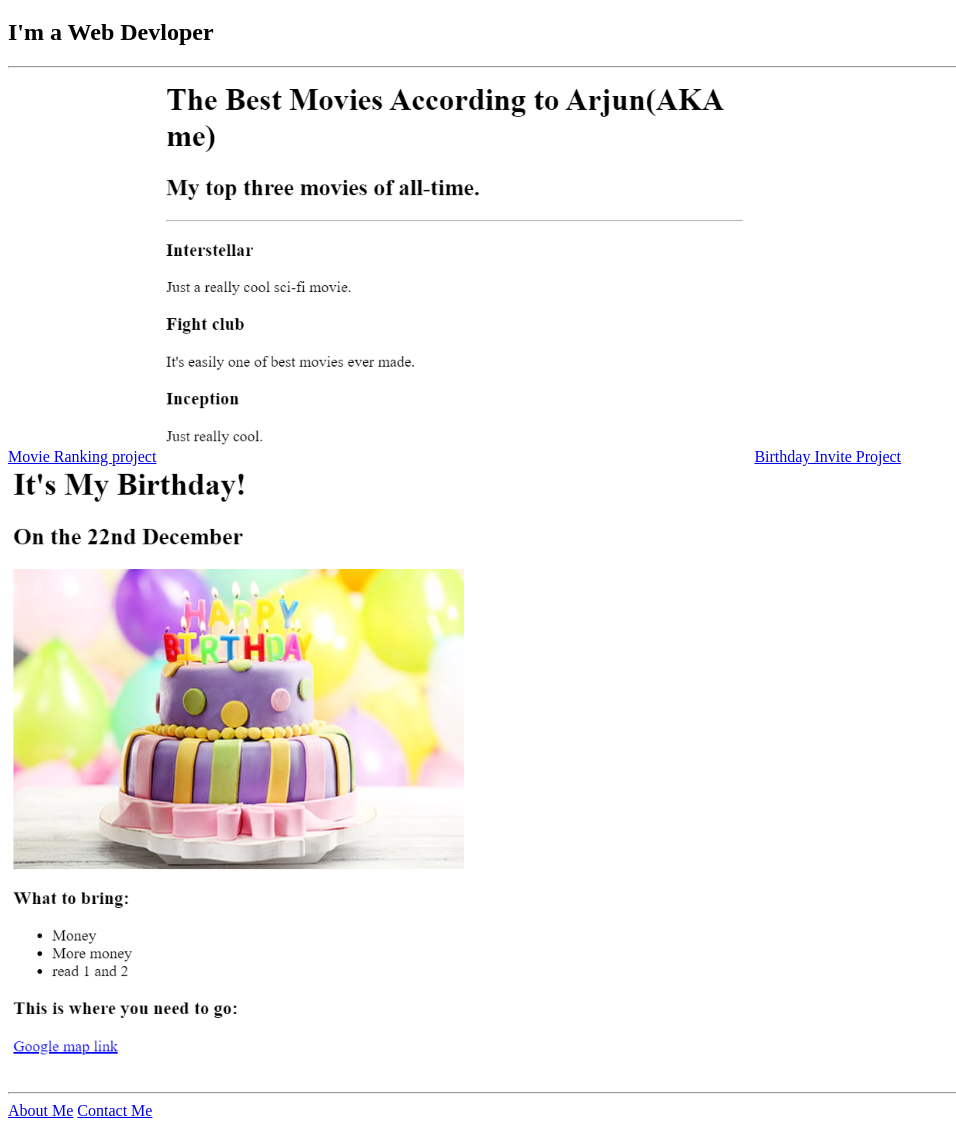
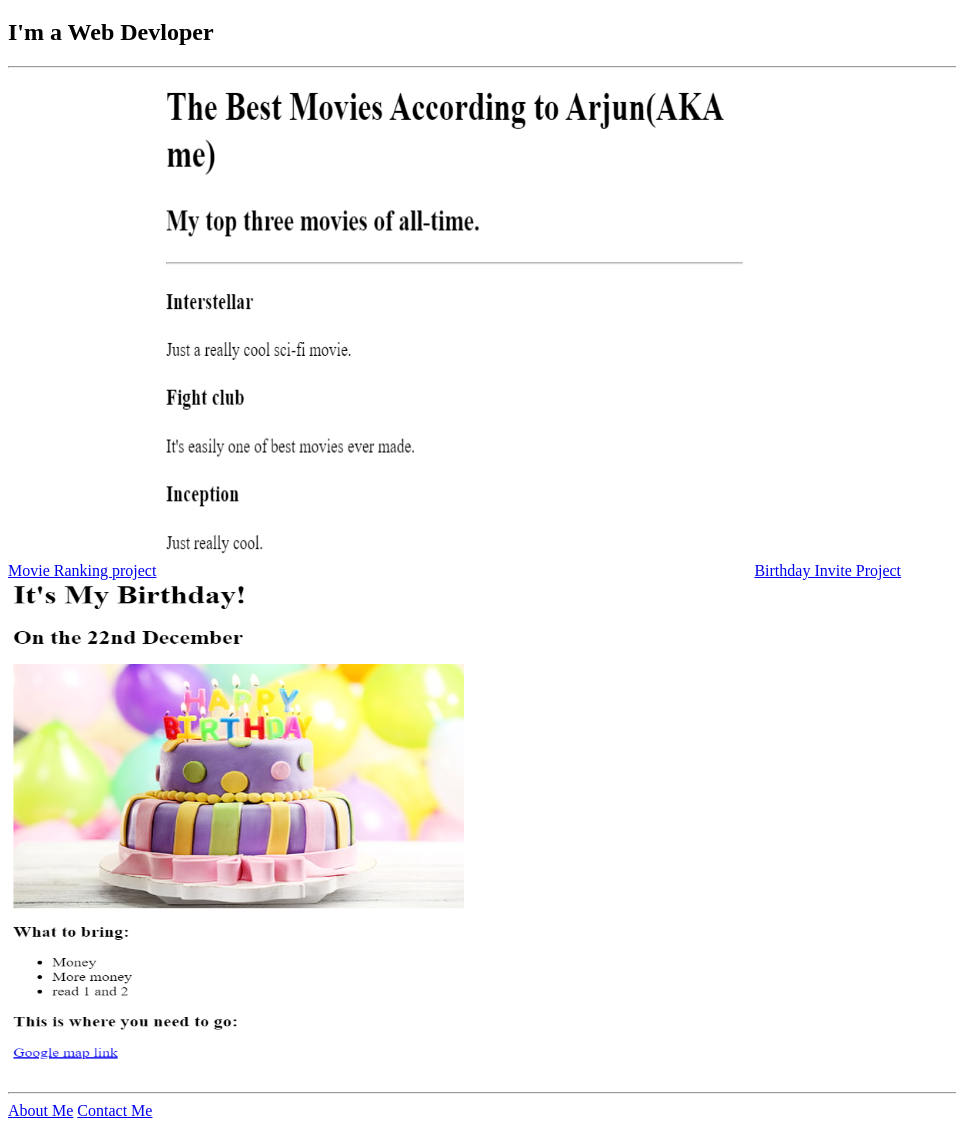
Before and after one commit to ArjunG12/html-portfolio, a plain HTML site: page index.html in a window 1280 px wide. Shown: the part 61-1189 px from the top of the page, without its empty margins (0-956 px from the left). Drawn offline with Linux system fonts and the light colour scheme.

Commit message:
Update index.html

```diff
--- a/index.html
+++ b/index.html
@@ -25,10 +25,10 @@ https://developer.mozilla.org/en-US/docs/Web/HTML/Element/img#attr-height -->
     <h2>I'm a Web Devloper</h2>
     <hr />
     <a href="./public/movie-ranking.html">Movie Ranking project</a>
-    <img src="./assets/images/movie-ranking.png" width="590" />
+    <img src="./assets/images/movie-ranking.png" width="590" height="500"/>
 
     <a href="./public/birthday-invite.html">Birthday Invite Project</a>
-    <img src="./assets/images/birthday-invite.png" width="590" />
+    <img src="./assets/images/birthday-invite.png" width="590" height="500" />
     <hr />
     <a href="./public/about.html">About Me</a>
     <a href="./public/contact.html">Contact Me</a>
```
